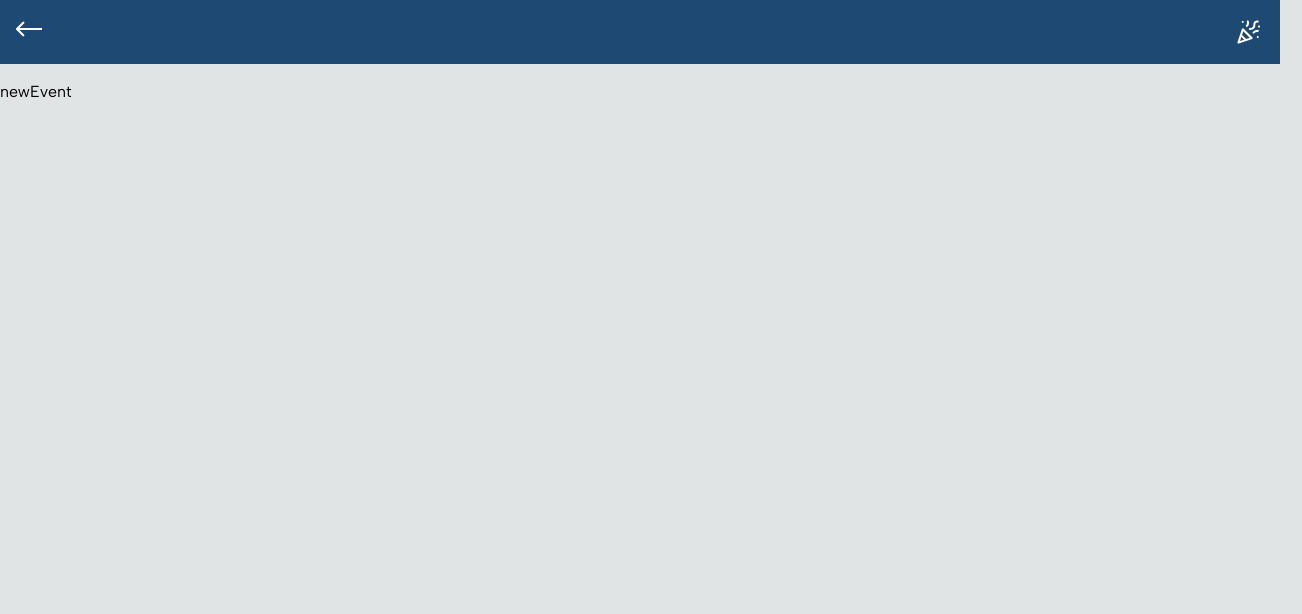
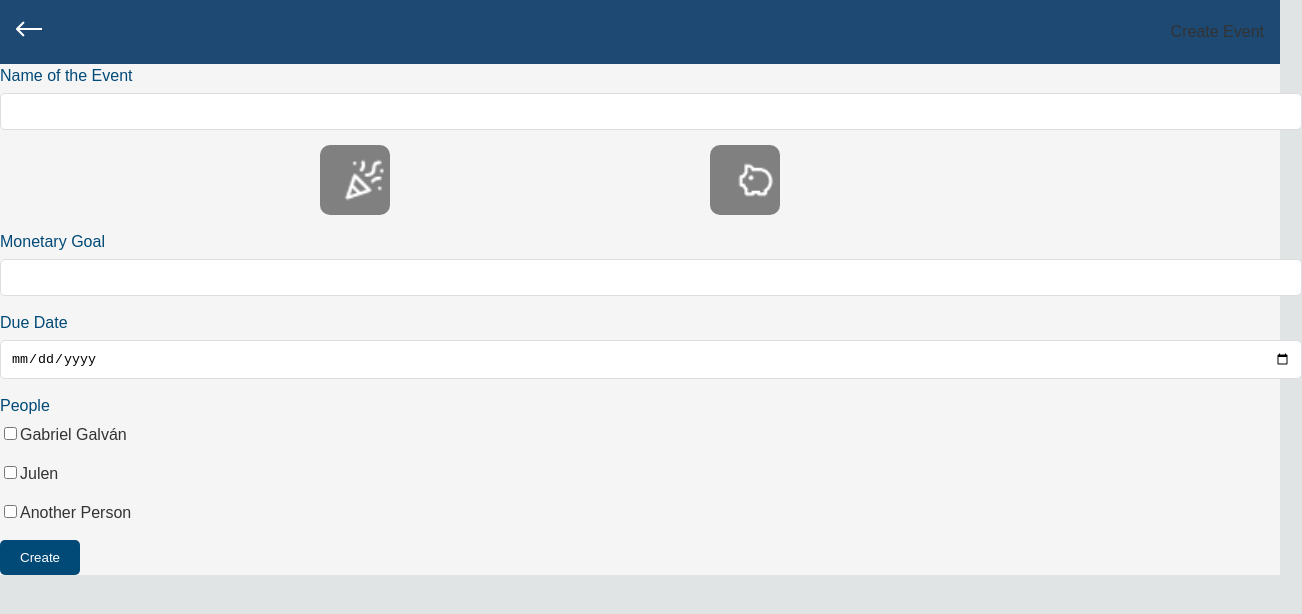
Before and after one commit to fermofou/HACKMTY2024, a React (Vite) app in the folder frontEnd/: page /newEvent in a window 1280 px wide. Shown: the top 614 px of the page, 1302 px wide, since content can reach past the window. Built offline with nearby package versions, Linux system fonts and the light colour scheme.

Commit message:
new event

```diff
--- /dev/null
+++ b/frontEnd/src/components/newEvent/EventForm.jsx
@@ -0,0 +1,71 @@
+import React, { useState } from "react";
+import PeopleSelector from "./PeopleSelector";
+import eventImg from "../../assets/eventImg.png";
+import savingsImg from "../../assets/savingsImg.png";
+
+const EventForm = () => {
+  const [eventName, setEventName] = useState("");
+  const [eventType, setEventType] = useState("");
+  const [goal, setGoal] = useState("");
+  const [dueDate, setDueDate] = useState("");
+  const [selectedPeople, setSelectedPeople] = useState([]);
+
+  const handleSubmit = (e) => {
+    e.preventDefault();
+    console.log({ eventName, eventType, goal, dueDate, selectedPeople });
+  };
+
+  return (
+    <form onSubmit={handleSubmit}>
+      <div>
+        <label>Name of the Event</label>
+        <input
+          type="text"
+          value={eventName}
+          onChange={(e) => setEventName(e.target.value)}
+        />
+      </div>
+      <div className="button-container">
+        <button
+          type="button"
+          className={`event-button ${eventType === "party" ? "selected" : ""}`}
+          onClick={() => setEventType("party")}
+        >
+          <img src={eventImg} alt="Party" />
+        </button>
+        <button
+          type="button"
+          className={`event-button ${
+            eventType === "savings" ? "selected" : ""
+          }`}
+          onClick={() => setEventType("savings")}
+        >
+          <img src={savingsImg} alt="Savings" />
+        </button>
+      </div>
+      <div>
+        <label>Monetary Goal</label>
+        <input
+          type="number"
+          value={goal}
+          onChange={(e) => setGoal(e.target.value)}
+        />
+      </div>
+      <div>
+        <label>Due Date</label>
+        <input
+          type="date"
+          value={dueDate}
+          onChange={(e) => setDueDate(e.target.value)}
+        />
+      </div>
+      <PeopleSelector
+        selectedPeople={selectedPeople}
+        setSelectedPeople={setSelectedPeople}
+      />
+      <button type="submit">Create</button>
+    </form>
+  );
+};
+
+export default EventForm;
--- /dev/null
+++ b/frontEnd/src/components/newEvent/PeopleSelector.jsx
@@ -0,0 +1,31 @@
+import React from "react";
+
+const PeopleSelector = ({ selectedPeople, setSelectedPeople }) => {
+  const people = ["Gabriel Galván", "Julen", "Another Person"]; // Example list of people
+
+  const togglePerson = (person) => {
+    setSelectedPeople((prev) =>
+      prev.includes(person)
+        ? prev.filter((p) => p !== person)
+        : [...prev, person]
+    );
+  };
+
+  return (
+    <div>
+      <label>People</label>
+      {people.map((person) => (
+        <div key={person}>
+          <input
+            type="checkbox"
+            checked={selectedPeople.includes(person)}
+            onChange={() => togglePerson(person)}
+          />
+          {person}
+        </div>
+      ))}
+    </div>
+  );
+};
+
+export default PeopleSelector;
--- /dev/null
+++ b/frontEnd/src/pages/newEvent/NewEvent.css
@@ -0,0 +1,152 @@
+/* General Styles */
+body {
+  font-family: Arial, sans-serif;
+  background-color: #f5f5f5;
+  color: #333;
+  margin: 0;
+  padding: 0;
+}
+
+/* Container */
+.container {
+  max-width: 600px;
+  margin: 0 auto;
+  padding: 20px;
+  background-color: #fff;
+  border-radius: 8px;
+  box-shadow: 0 0 10px rgba(0, 0, 0, 0.1);
+}
+
+/* Header */
+.header {
+  display: flex;
+  justify-content: space-between;
+  align-items: center;
+  padding: 10px 0;
+  border-bottom: 1px solid #ddd;
+}
+
+.header h1 {
+  font-size: 24px;
+  color: #014a77;
+}
+
+.header button {
+  background-color: #014a77;
+  color: #fff;
+  border: none;
+  padding: 10px 20px;
+  border-radius: 5px;
+  cursor: pointer;
+}
+
+.header button:hover {
+  background-color: #013a5e;
+}
+
+Form form {
+  margin-top: 20px;
+}
+
+form div {
+  margin-bottom: 15px;
+}
+
+form label {
+  display: block;
+  margin-bottom: 5px;
+  color: #014a77;
+}
+
+form input[type="text"],
+form input[type="number"],
+form input[type="date"] {
+  width: 100%;
+  padding: 10px;
+  border: 1px solid #ddd;
+  border-radius: 5px;
+}
+
+form button {
+  background-color: #014a77;
+  color: #fff;
+  border: none;
+  padding: 10px 20px;
+  border-radius: 5px;
+  cursor: pointer;
+}
+
+form button:hover {
+  background-color: #013a5e;
+}
+
+/* form .event-button {
+  background-color: #ddd;
+  border: none;
+  padding: 10px 20px;
+  border-radius: 5px;
+  cursor: pointer;
+  margin-right: 10px;
+  display: flex;
+  align-items: center;
+  justify-content: center;
+}
+
+form .event-button img {
+  width: 50px;
+  height: 50px;
+}
+
+form .event-button.selected,
+form .event-button:active {
+  background-color: #014a77;
+  color: #fff;
+}
+
+form .event-button:hover {
+  background-color: #ccc;
+}
+form .event-button.selected:hover {
+  background-color: #013a5e;
+} */
+
+/* Container styling to center buttons */
+button-container {
+  display: flex;
+  justify-content: center;
+  align-items: center;
+  flex-wrap: wrap; /* Allows wrapping if needed */
+}
+
+.event-button {
+  background-color: gray;
+  border: none;
+  /* padding: 0px 20px; */
+  border-radius: 10px;
+  align-items: center;
+  height: 70px;
+  width: 70px;
+  margin-left: 25%;
+  justify-content: center; /* Center horizontally */
+}
+.event-button img {
+  width: 50px;
+  height: 50px;
+}
+
+.event-button.selected {
+  /* Add styles for the selected button here */
+  background-color: #014a77;
+  color: #fff;
+}
+
+/* People Selector */
+.people-selector div {
+  display: flex;
+  align-items: center;
+  margin-bottom: 10px;
+}
+
+.people-selector input[type="checkbox"] {
+  margin-right: 10px;
+}
--- a/frontEnd/src/pages/newEvent/NewEvent.jsx
+++ b/frontEnd/src/pages/newEvent/NewEvent.jsx
@@ -1,15 +1,24 @@
 import UpperNavbar from "../../components/upperNavbar/UpperNavbar";
+import EventForm from "../../components/newEvent/EventForm";
+import { useState, useEffect } from "react";
+import { Link } from "react-router-dom";
+import axios from "axios";
+import EventCard from "../../components/groups/EventCard";
+import CapitalOneLogo from "../../assets/CapitalOneLogo.png";
+import PlusImg from "../../assets/createNewEventPlusImg.png";
+
+import "./NewEvent.css";
 
 function NewEvent() {
-
-    return (
-        <>
-            <UpperNavbar />
-            <div>
-                <p>newEvent</p>
-            </div>
-        </>
-    )
+  return (
+    <>
+      <UpperNavbar text={"Create Event"} type={"none"} />
+      <div>
+        {/* <h1>Create Event</h1> */}
+        <EventForm />
+      </div>
+    </>
+  );
 }
 
 export default NewEvent;
```
